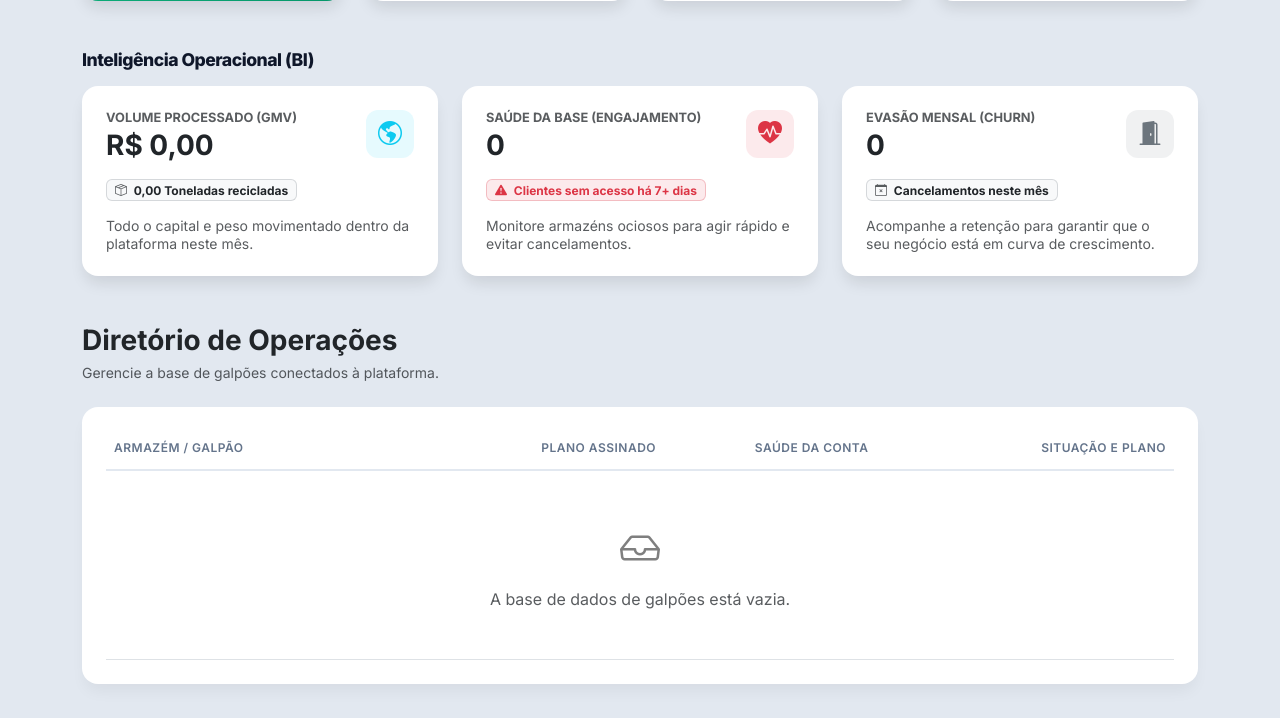
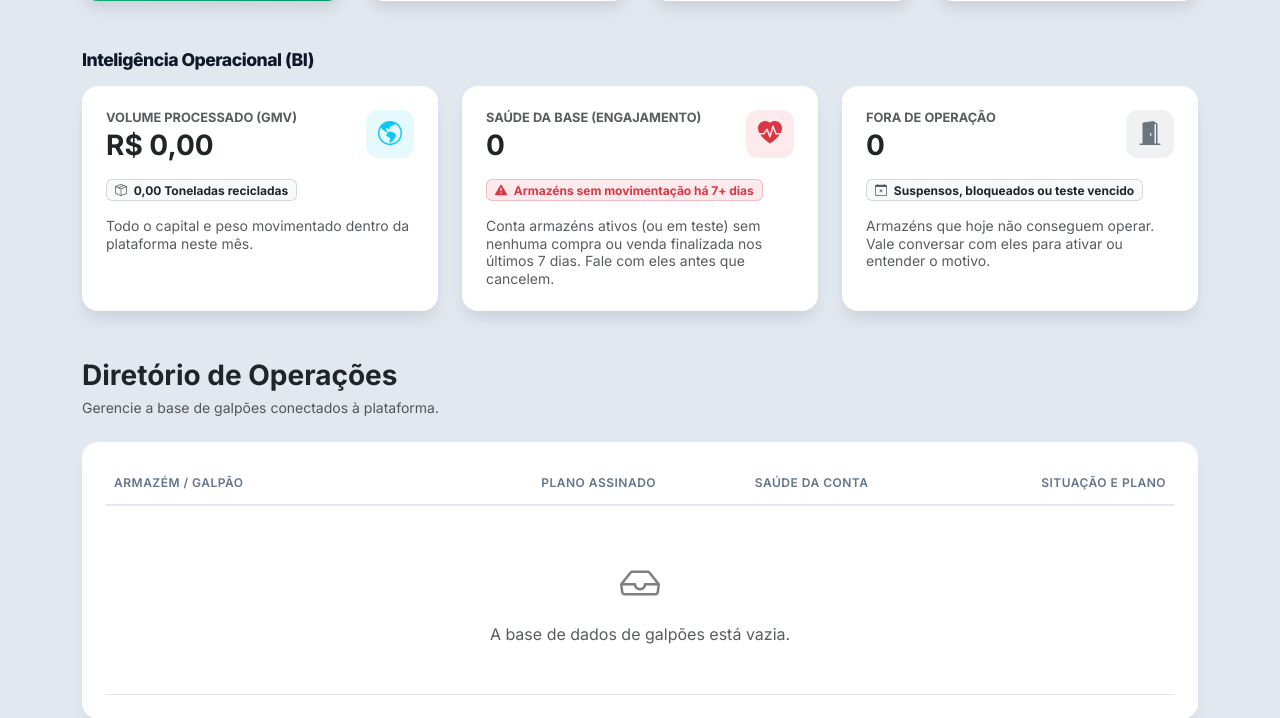
Before and after one commit to Elizajose/reciclatech-backend, a Spring Boot app: page /master/painel in a window 1280 px wide. Shown: the part 331-1049 px from the top of the page. Run offline with Spring Boot 4, Linux system fonts and the light colour scheme; the visitor is signed in with stand-in values (Sample User, id 1); some of the project's set-up classes (security, data sources, template engines, error pages and the like) are left out, and stand-ins take their place.

Commit message:
Fase 19: cartoes de engajamento e fora de operacao no master

```diff
--- a/src/main/java/com/reciclatech/backend/controller/TelaController.java
+++ b/src/main/java/com/reciclatech/backend/controller/TelaController.java
@@ -12,6 +12,7 @@ import com.reciclatech.backend.util.BuscaCliente;
 import com.reciclatech.backend.util.CodigoArmazem;
 import com.reciclatech.backend.util.Assinatura;
 import com.reciclatech.backend.util.DocumentoValidator;
+import com.reciclatech.backend.util.Engajamento;
 import com.reciclatech.backend.util.ExportacaoCsv;
 import com.reciclatech.backend.util.Impressao;
 import com.reciclatech.backend.util.Valores;
@@ -1332,6 +1333,10 @@ public class TelaController {
             Map<Long, String> infoCadastro = new HashMap<>();   // id -> "Cadastro em 01/11/2026 · teste vence em 2 dias"
             Map<Long, String> ultimoAcesso = new HashMap<>();   // id -> "Último acesso do dono: 13/11/2026 09:30"
             List<Map<String, Object>> testesVencendo = new ArrayList<>();
+            Map<Long, Object[]> movimento = googleSheetsService.movimentoPorArmazem();
+            Map<Long, String> infoMovimento = new HashMap<>();   // id -> "Última movimentação: ... · 12 no mês"
+            List<String> ociosos = new ArrayList<>();
+            int testesVencidos = 0;
             java.time.format.DateTimeFormatter fData = java.time.format.DateTimeFormatter.ofPattern("dd/MM/yyyy");
             java.time.format.DateTimeFormatter fDataHora = java.time.format.DateTimeFormatter.ofPattern("dd/MM/yyyy HH:mm");
 
@@ -1376,6 +1381,13 @@ public class TelaController {
                     }
                     infoCadastro.put(a.getId(), texto);
                 }
+                LocalDate ultimaMov = null;
+                Object[] mov = movimento.get(a.getId());
+                if (mov != null) ultimaMov = (LocalDate) mov[0];
+                infoMovimento.put(a.getId(), mov == null || ultimaMov == null ? "Sem movimentação ainda"
+                        : "Última movimentação: " + ultimaMov.format(fData) + " · " + mov[1] + " no mês");
+                if (Engajamento.ocioso(status, cadastro, ultimaMov, hojeMaster)) ociosos.add(a.getNome());
+                if (Assinatura.trialVencido(status, cadastro, hojeMaster)) testesVencidos++;
                 if (c.get("ultimo_acesso_dono") instanceof java.sql.Timestamp t) {
                     ultimoAcesso.put(a.getId(), "Último acesso do dono: " + t.toLocalDateTime().format(fDataHora));
                 }
@@ -1385,8 +1397,8 @@ public class TelaController {
 
             double volumeGmv = 0.0;
             double volumeToneladas = 0.0;
-            int churnMes = bloqueados;
-            int clientesEmRisco = 0;
+            int churnMes = bloqueados + testesVencidos;   // hoje fora de operação: suspensos, bloqueados ou teste vencido
+            int clientesEmRisco = ociosos.size();
 
             try {
                 // Soma direto no banco, de TODOS os armazéns (antes lia o histórico do armazém da sessão: o master não tem, dava sempre 0)
@@ -1398,6 +1410,8 @@ public class TelaController {
             }
 
             testesVencendo.sort(Comparator.comparingLong(m -> (Long) m.get("restam")));
+            model.addAttribute("infoMovimento", infoMovimento);
+            model.addAttribute("ociosos", ociosos);
             model.addAttribute("infoCadastro", infoCadastro);
             model.addAttribute("ultimoAcesso", ultimoAcesso);
             model.addAttribute("testesVencendo", testesVencendo);
--- a/src/main/resources/templates/master-painel.html
+++ b/src/main/resources/templates/master-painel.html
@@ -231,9 +231,10 @@
                         </div>
                     </div>
                     <span class="badge bg-danger bg-opacity-10 text-danger border border-danger border-opacity-25 mt-2 px-2 py-1">
-                        <i class="bi bi-exclamation-triangle-fill me-1"></i> Clientes sem acesso há 7+ dias
+                        <i class="bi bi-exclamation-triangle-fill me-1"></i> Armazéns sem movimentação há 7+ dias
                     </span>
-                    <p class="small text-muted mt-3 mb-0 lh-sm">Monitore armazéns ociosos para agir rápido e evitar cancelamentos.</p>
+                    <p class="small text-muted mt-3 mb-0 lh-sm">Conta armazéns ativos (ou em teste) sem nenhuma compra ou venda finalizada nos últimos 7 dias. Fale com eles antes que cancelem.</p>
+                    <p class="small fw-bold text-danger mt-2 mb-0 lh-sm" th:if="${ociosos != null and !ociosos.isEmpty()}" th:text="${#strings.listJoin(ociosos, ', ')}"></p>
                 </div>
             </div>
         </div>
@@ -244,7 +245,7 @@
                 <div class="card-body p-4">
                     <div class="d-flex justify-content-between align-items-start mb-2">
                         <div>
-                            <h6 class="text-muted fw-bold text-uppercase mb-1" style="font-size: 0.8rem;">Evasão Mensal (Churn)</h6>
+                            <h6 class="text-muted fw-bold text-uppercase mb-1" style="font-size: 0.8rem;">Fora de Operação</h6>
                             <h3 class="fw-bold text-dark mb-0" th:text="${churnMes}">0</h3>
                         </div>
                         <div class="icon-box bg-secondary bg-opacity-10 text-secondary">
@@ -252,9 +253,9 @@
                         </div>
                     </div>
                     <span class="badge bg-light text-dark border border-secondary border-opacity-25 mt-2 px-2 py-1">
-                        <i class="bi bi-calendar-x text-muted me-1"></i> Cancelamentos neste mês
+                        <i class="bi bi-calendar-x text-muted me-1"></i> Suspensos, bloqueados ou teste vencido
                     </span>
-                    <p class="small text-muted mt-3 mb-0 lh-sm">Acompanhe a retenção para garantir que o seu negócio está em curva de crescimento.</p>
+                    <p class="small text-muted mt-3 mb-0 lh-sm">Armazéns que hoje não conseguem operar. Vale conversar com eles para ativar ou entender o motivo.</p>
                 </div>
             </div>
         </div>
@@ -300,6 +301,7 @@
                                 <div class="small text-muted">ID Sistema: #<span th:text="${cliente.id}"></span></div>
                                 <div class="small text-muted" th:if="${infoCadastro != null and infoCadastro[cliente.id] != null}" th:text="${infoCadastro[cliente.id]}"></div>
                                 <div class="small text-muted" th:if="${ultimoAcesso != null and ultimoAcesso[cliente.id] != null}" th:text="${ultimoAcesso[cliente.id]}"></div>
+                                <div class="small text-muted" th:if="${infoMovimento != null and infoMovimento[cliente.id] != null}" th:text="${infoMovimento[cliente.id]}"></div>
                             </div>
                         </div>
                     </td>
```
Also changed, not shown: src/main/java/com/reciclatech/backend/service/DatabaseService.java (+20 -0 lines), src/main/java/com/reciclatech/backend/util/Engajamento.java (added, +24 -0 lines), 1 other file.
